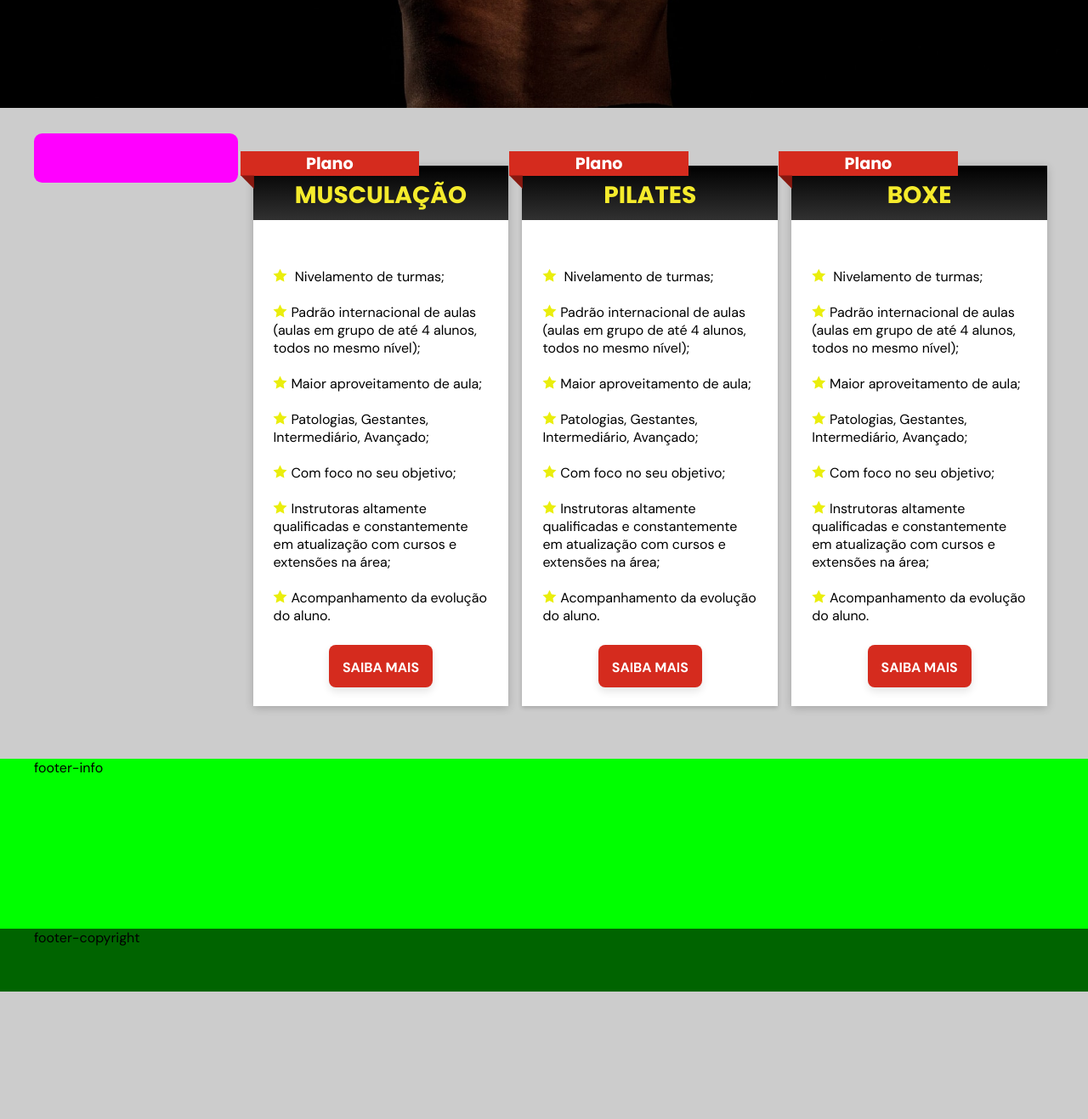
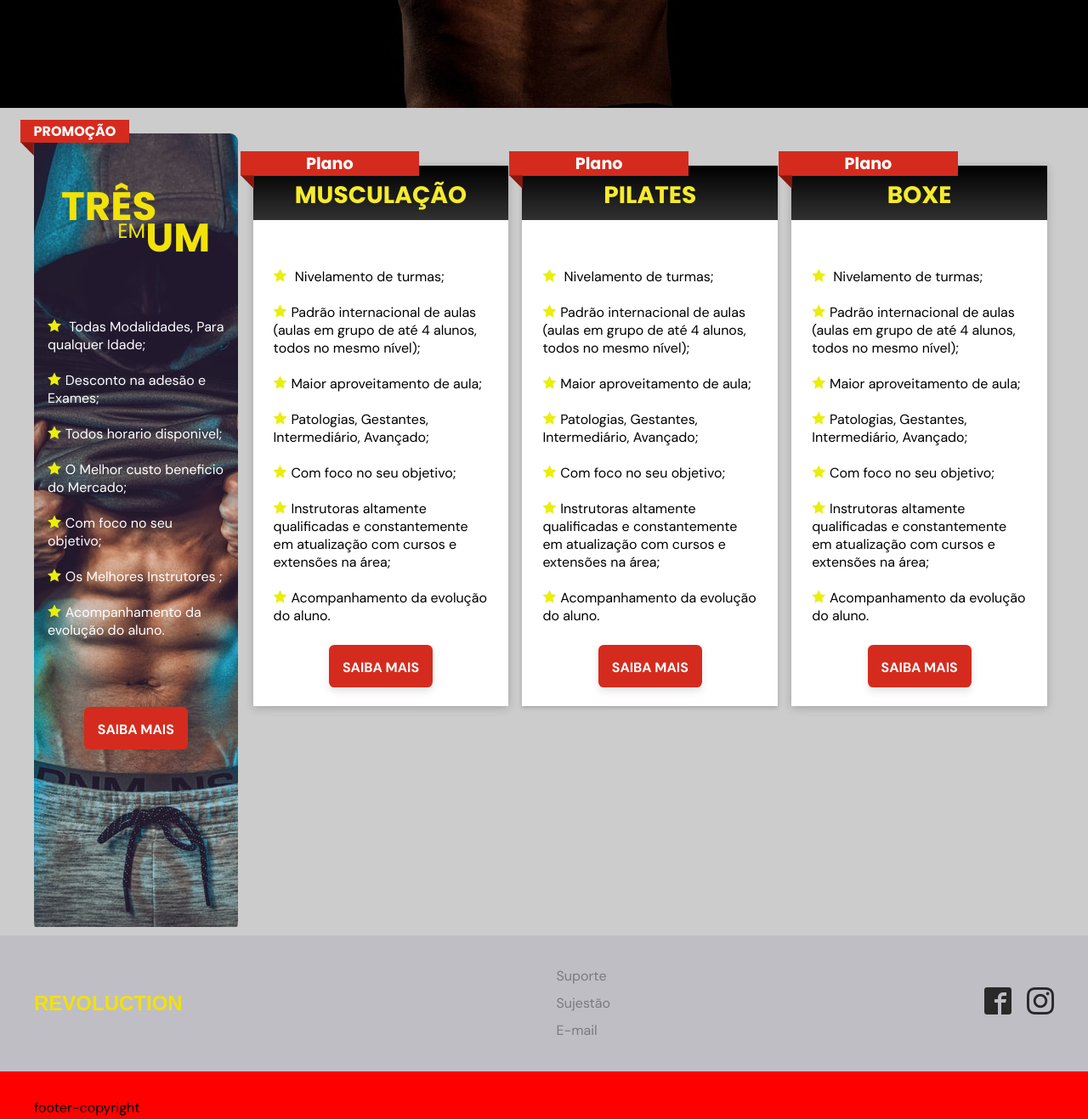
Before and after one commit to rafaelsantos499/Revoluction, a plain HTML site: page index.html in a window 1280 px wide. Shown: the part 773-2090 px from the top of the page at 85% size. Before the commit the page ends 1940 px from the top, so only its background shows below. Drawn offline with nearby package versions, Linux system fonts and the light colour scheme; files whose address does not match are found by name.

Commit message:
add combo plan / add footer infor

```diff
--- a/index.html
+++ b/index.html
@@ -32,13 +32,15 @@
     <!-- ################# HEADER ################# -->
 
     <header >
+
         <div id="header-content">
 
             <!-- ################# LOGO ################# -->
 
             <div class="logo-home">
 
-          <a href="#" id="logo">LOGO </a>
+              <a href="#" id="logo">REVOLUCTION</a>
+
 
         </div>
 
@@ -147,11 +149,6 @@
     <!-- ################# SECTION ################# -->
 
     <section id="section">
-
-        <aside class="aside">
-
-        </aside>
-
         <div class="section-content">
 
           <section class="container flex">
@@ -250,6 +247,42 @@
       </div>
 
         </div>
+        <div class="promotion">PROMOÇÃO</div>
+        <aside class="aside">
+          <div class="container">
+            <div class="header-title">
+              <h1 class="title-combo"> <span>EM</span>
+            </div>
+            <div class="contender-combo">
+
+              <div class="text-combo">
+                <ul>
+                  <li><i class="icon-star"></i> Todas Modalidades, Para qualquer Idade;  </li>
+                  <br>
+                  <li><i class="icon-star"></i>Desconto na adesão e Exames;</li>
+                  <br>
+                  <li><i class="icon-star"></i>Todos horario disponivel;</li>
+                  <br>
+                  <li><i class="icon-star"></i>O Melhor custo beneficio do Mercado; </li>
+                  <br>
+                  <li><i class="icon-star"></i>Com foco no seu objetivo;</li>
+                  <br>
+                  <li><i class="icon-star"></i>Os Melhores Instrutores ;</li>
+                  <br>
+                  <li><i class="icon-star"></i>Acompanhamento da evolução do aluno. </li>
+                </ul>
+
+                <div class="know-more"><button>SAIBA MAIS</button></div>
+              </div>
+            </div>
+
+            <img src="images/COMBO-PLAN.jpg" alt="combo de todos os planos">
+
+
+
+          </div>
+
+        </aside>
 
     </section>
 
@@ -263,7 +296,27 @@
 
         <div class="footer-info">
 
-            <div class="content"> footer-info </div>
+            <div class="content">
+
+              <div class="footer-logo"><a href="#" id="logo">REVOLUCTION</a></div>
+
+
+              <div class="footer-menu">
+                <nav class="nav-footer">
+                  <ul>
+                    <li><a href="#">Suporte</a></li>
+                    <li><a href="#">Sujestão</a></li>
+                    <li><a href="#">E-mail</a></li>
+                  </ul>
+                </nav>
+              </div>
+
+              <div class="social-media-footer">
+
+                <a href="#"> <i class="icon-facebook"></i></a>
+                <a href="#"><i class="icon-instagram"></i> </a>
+              </div>
+            </div>
 
         </div>
 
@@ -271,6 +324,8 @@
 
 
         <div class="content">footer-copyright</div>
+
+
 
       </div>
 
--- a/media_queries/max-width_600px.css
+++ b/media_queries/max-width_600px.css
@@ -38,15 +38,18 @@
         justify-content: center;
 
 
+
     }
 
     #menu li:nth-child(1){
         margin-top: 50%;
     }
 
-    #menu li a{
-        font: 700 1.6rem var(--title-font);
-        line-height: 4rem;
+    #menu  a{
+        letter-spacing: .2rem;
+        font: 700 5rem var(--title-font);
+        margin-bottom: 2rem;
+
 
 
     }
@@ -149,5 +152,43 @@
           right: 3.2%;
       }
 
+      /*#################### ASIDE ####################*/
 
-}
+     .aside {
+        max-height: 100%;
+        width: 100%;
+        transform: translateX(0);
+        border-radius: 0;
+     }
+
+     .promotion {
+         margin-left: 0;
+         width: 100%;
+         height: 3rem;
+         font: 700 1.7rem var(--title-font);
+     }
+
+     .header-title .title-combo {
+        margin-top: 8rem;
+        margin-left: 17%;
+
+    }
+
+     .promotion::before {
+         visibility: hidden
+     }
+
+     .text-combo .know-more {
+
+        margin-top: 5rem;
+     }
+
+     .footer-info {
+         padding: 0 2rem;
+     }
+
+     .footer-logo {
+         display: none;
+     }
+
+    }
--- a/media_queries/min-wdth_1200px.css
+++ b/media_queries/min-wdth_1200px.css
@@ -17,14 +17,8 @@
 
     /*#################### FOOTER ####################*/
 
-     .footer-info {
-        height: 12.5rem;
-    }
 
-    .footer-copyright   {
-        height: 4.6rem;
 
-    }
 
     .footer .content {
        max-width: 75rem;
--- a/style.css
+++ b/style.css
@@ -60,8 +60,27 @@ header {
     font-family: sans-serif;
     color: var(--logo-color);
     text-decoration: none;
+    animation: movelogo 2s;
 
 }
+
+.logo-home {
+    animation: movelogo 2s;
+
+}
+
+@keyframes movelogo {
+    0% {
+        transform: translateX(-20rem) rotateY(100deg);
+    }
+
+    100%{
+        transform: translateX(0) rotateY(0);
+        opacity: 1;
+    }
+}
+
+
 
 /*#################### MENU ####################*/
 
@@ -82,7 +101,7 @@ header {
 }
 
 #menu a {
-    display: block;
+
     padding: .5rem;
 }
 
@@ -94,6 +113,7 @@ header {
 
 
 #menu {
+
     display: flex;
     list-style: none;
     gap: .5rem;
@@ -151,6 +171,8 @@ main {
     object-fit: cover;
 
   }
+
+
 
   .swiper-button-next, .swiper-button-prev {
       color: var(--theme-color)
@@ -236,10 +258,12 @@ section {
    --background-item: #ffffff;
    --margin-item: 8px;
    --margin-item-bottom: 50px;
+
 }
 
 .flex-item-1 {
 
+    object-fit:scale-down;
     grid-area: item-1;
     background-color: var(--background-item);
     margin: var(--margin-item);
@@ -278,7 +302,7 @@ section {
     justify-content:center;
     width: 100%;
     height: 4rem;
-    background-image: linear-gradient(to bottom , #000000, rgb(49, 49, 49));
+    background: linear-gradient(to bottom , #000000, rgb(49, 49, 49));
     color: var(--theme-color);
     margin-bottom: 2rem;
 
@@ -323,6 +347,7 @@ section {
 }
 
 .plan-info ul {
+
     list-style: none;
 
 }
@@ -347,14 +372,15 @@ section {
     background-color:#d52b1e;
     color:#fff;
     font: 700 1rem var(--body-font);
-    border-radius: .5rem;
+    border-radius: .4rem;
     box-shadow: 0 5px 10px 0 rgb(0 0 0 / 10%);
     cursor: pointer;
+    transition: opacity .2s;
 }
 
 .know-more button:hover {
+    opacity: .8;
 
-    background-color:#d34237;
 }
 
 
@@ -365,15 +391,103 @@ section {
 
 .aside {
     grid-area: aside;
-    padding: 1.8rem;
+    position: relative;
     border-radius: 0.6rem;
     max-height: 200px;
     overflow: auto;
+    margin-right: 10px;
+    overflow: hidden;
+}
 
-    background-color:magenta;
-    margin-right: 10px;
+.aside img {
+    opacity: .9;
+    object-fit:cover;
+    transform: translateX(-30%);
+}
+
+ .promotion {
+    position: absolute;
+    display: flex;
+    justify-content: center;
+    align-items: center;
+    margin-left: -1rem;
+    height: 1.7rem;
+    z-index:100;
+    margin-top: -1rem;
+    background: #d52b1e;
+    color: #fff;
+    font: 700 1rem var(--title-font);
+    width: 10%;
+}
+
+.promotion::before {
+    content: '';
+    position: absolute;
+    width: 0;
+    height: 0;
+    border-left: 11px solid transparent;
+    border-right: 11px solid transparent;
+    border-bottom: 11px solid #87180f;
+    bottom: -9px;
+    left: 1.4px;
+    transform: rotate(45deg);
+}
+/*#################### COMBO-PLAN ####################*/
+
+.header-title{
+    font: 400 2.5rem var(--title-font);
+    z-index: 100;
+    position: absolute;
+    width: 100%;
+    color: var(--logo-color);
+}
+
+.title-combo span{
+    font: 400 1.5rem var(--title-font);
+}
+
+.header-title .title-combo {
+    margin-top: 4.5rem;
+    margin-left: -1.5rem;
 
 }
+
+.header-title .title-combo::before{
+    content: 'TRÊS';
+    position: relative;
+    bottom: 1.3rem;
+    left: 3.5rem
+
+}
+
+.header-title .title-combo::after{
+    content:"UM";
+    position: absolute;
+    bottom: -1rem;
+
+}
+
+.contender-combo {
+    position: absolute;
+    display: flex;
+    align-items: center;
+    height: 100%;
+    z-index: 100;
+    color: #fff;
+    padding: 1rem;
+
+}
+
+.text-combo ul{
+    list-style: none;
+}
+
+.text-combo .know-more {
+
+    margin-top: 5rem;
+ }
+
+
 
 /*#################### FOOTER ####################*/
 
@@ -385,22 +499,66 @@ footer {
 }
 
 .footer {
-    background-color: lime;
-}
-
-.content {
-    margin: 0 auto;
-
-}
-
-
-.footer-info {
-
+    background-color: rgb(51, 51, 51);
 
 
 }
 
-.footer-copyright {
-    background-color: darkgreen;
+.footer .content {
+    margin: 2rem auto;
+    display: flex;
+    justify-content: space-between;
+    align-items: center;
 
 }
+
+.footer-info {
+    background-color: #c0bec5;
+
+}
+
+.nav-footer li {
+    list-style: none;
+
+
+}
+
+.nav-footer a{
+    text-decoration: none;
+    color: #7a7a7a;
+
+    line-height: 2rem;
+}
+
+.nav-footer a:hover{
+    text-decoration: none;
+    color: #585858;
+}
+
+.footer-copyright   {
+  background-color: red;
+
+}
+
+.social-media-footer a{
+    text-decoration: none;
+    color: #292929
+}
+
+.social-media-footer {
+    cursor: pointer;
+    font-size: 2rem;
+}
+
+.icon-facebook {
+    margin-right: .6rem;
+}
+
+.icon-facebook:hover {
+    color: #585858;
+}
+
+.icon-instagram:hover {
+    color: #585858;
+
+}
```
Also changed, not shown: images/COMBO-PLAN.jpg (added).
